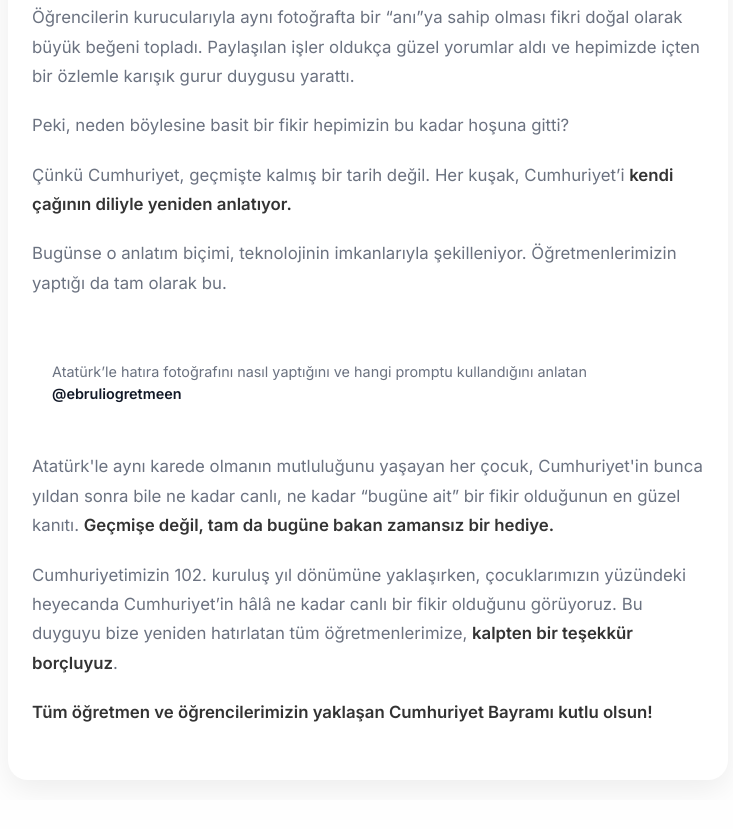
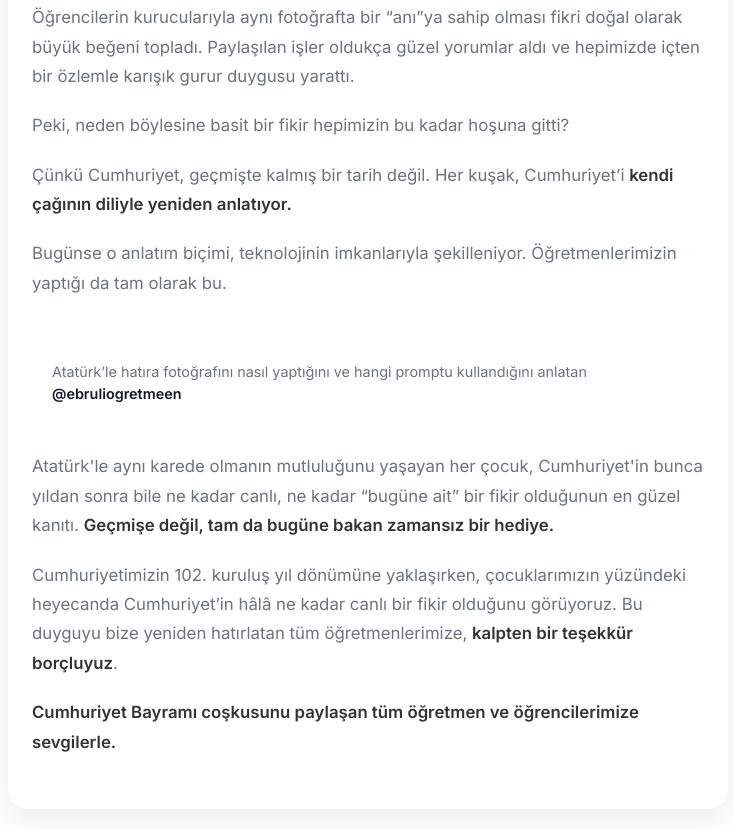
Before and after one commit to eocl06/29ekim2, a plain HTML site: page index.html in a window 1280 px wide. Shown: the part 610-1439 px from the top of the page, without its empty margins (272-1005 px from the left). Before the commit the page ends 1410 px from the top, so only its background shows below. Drawn offline with nearby package versions, Linux system fonts and the light colour scheme; a script that the page names is missing.

Commit message:
Update Republic Day message in index.html

```diff
--- a/index.html
+++ b/index.html
@@ -207,7 +207,7 @@
         <p>Atatürk'le aynı karede olmanın mutluluğunu yaşayan her çocuk, Cumhuriyet'in bunca yıldan sonra bile ne kadar canlı, ne kadar “bugüne ait” bir fikir olduğunun en güzel kanıtı. <strong>Geçmişe değil, tam da bugüne bakan zamansız bir hediye.</strong></p>
         <p>Cumhuriyetimizin 102. kuruluş yıl dönümüne yaklaşırken, çocuklarımızın yüzündeki heyecanda Cumhuriyet’in hâlâ ne kadar canlı bir fikir olduğunu görüyoruz. Bu duyguyu bize yeniden hatırlatan tüm öğretmenlerimize,
             <strong>kalpten bir teşekkür borçluyuz</strong>.</p>
-        <p><strong>Tüm öğretmen ve öğrencilerimizin yaklaşan Cumhuriyet Bayramı kutlu olsun!</strong></p>
+        <p><strong>Cumhuriyet Bayramı coşkusunu paylaşan tüm öğretmen ve öğrencilerimize sevgilerle.</strong></p>
 
     </div>
 
```
